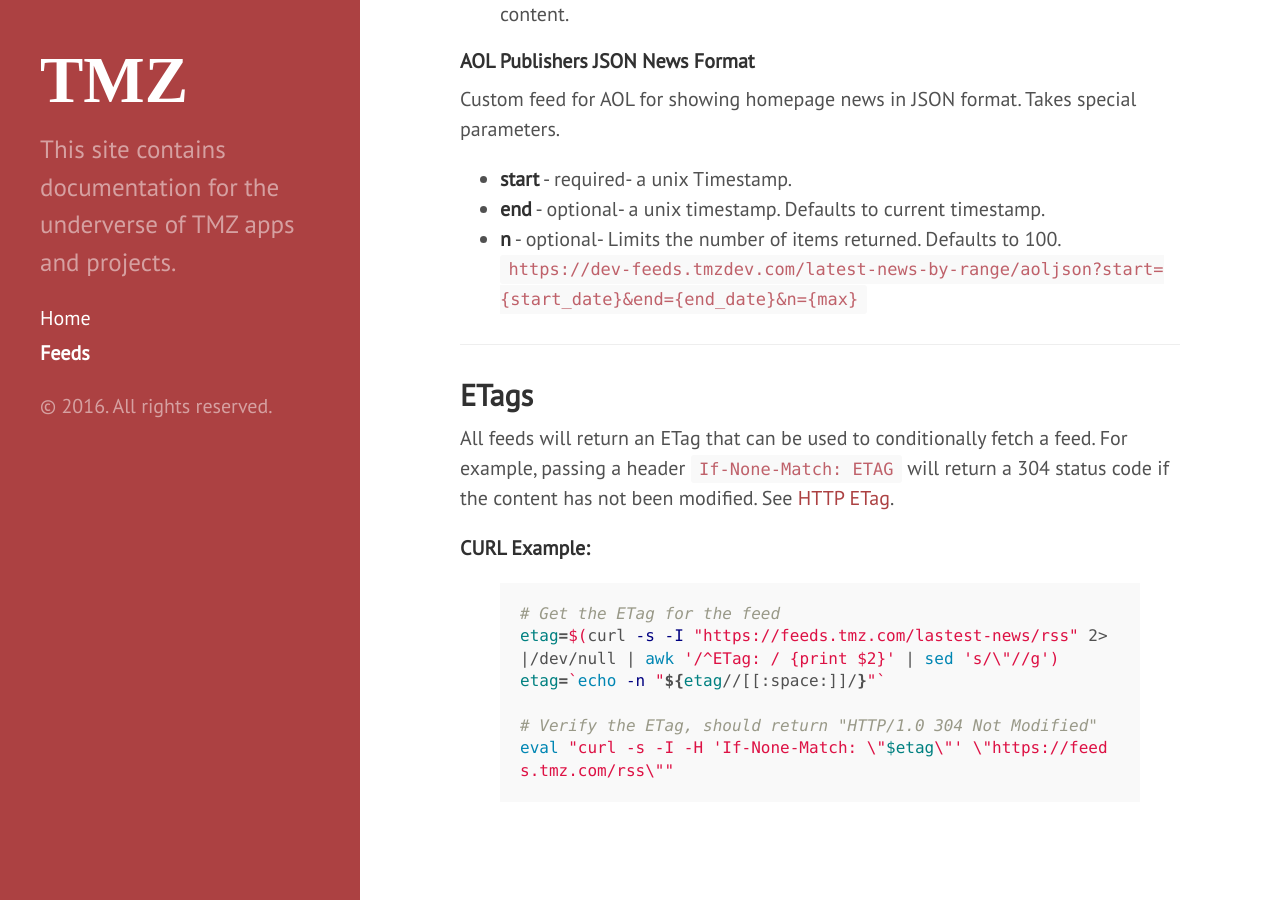
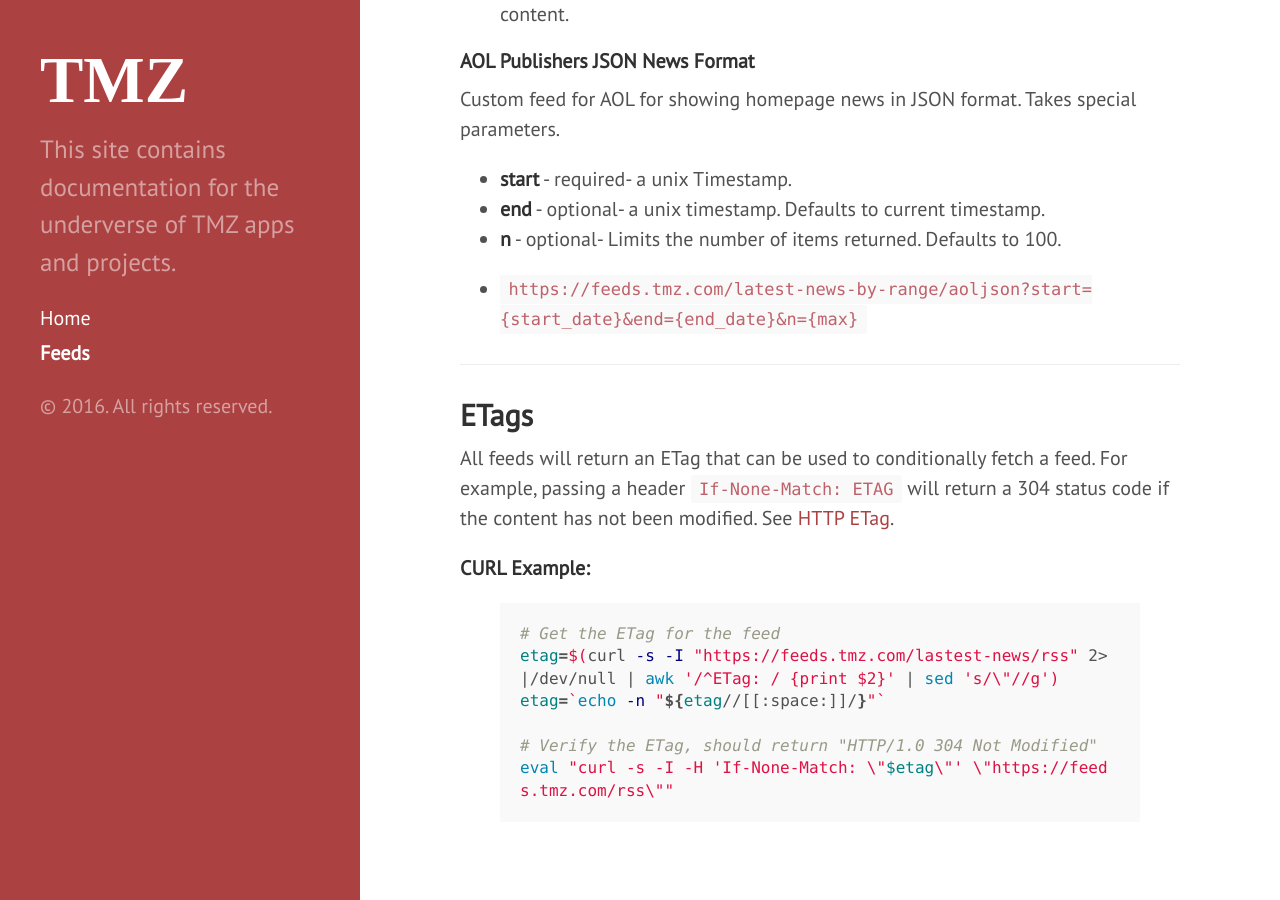
Before and after one commit to wb-docs-tmz/wb-docs-tmz.github.io, a Jekyll site: the page built from feeds.md, in a window 1280 px wide and 900 px high, scrolled down 1551 px. Built offline with Jekyll 4.4.1, drawn with Linux system fonts in a browser that asks for light colours; nearby versions of some CDN libraries; Markdown is read by kramdown in place of the engine named in the settings; some of the changed lines change nothing that is shown.

Commit message:
Issue 1 (#4)
* RE :#1 Creating first pass feeds.tmz.com content

* RE:#1 added formatting

* RE:#1 added formatting

* RE: #1 resolving conflict

```diff
--- a/feeds.md
+++ b/feeds.md
@@ -29,7 +29,6 @@
 
 
 ***
-
 
 
 ## Available Feeds
@@ -67,7 +66,8 @@
 + __start__ - required- a unix Timestamp.
 + __end__ - optional- a unix timestamp. Defaults to current timestamp.
 + __n__ - optional- Limits the number of items returned. Defaults to 100.
-`https://dev-feeds.tmzdev.com/latest-news-by-range/aoljson?start={start_date}&end={end_date}&n={max}`
+
++ `https://feeds.tmz.com/latest-news-by-range/aoljson?start={start_date}&end={end_date}&n={max}`
 
 ***
 
@@ -80,6 +80,7 @@
 been modified.  See [HTTP ETag](http://en.wikipedia.org/wiki/HTTP_ETag).
 
 __CURL Example:__
+
 {% highlight bash %}
 # Get the ETag for the feed
 etag=$(curl -s -I "https://feeds.tmz.com/lastest-news/rss" 2>|/dev/null | awk '/^ETag: / {print $2}' | sed 's/\"//g')
@@ -88,5 +89,4 @@
 # Verify the ETag, should return "HTTP/1.0 304 Not Modified"
 eval "curl -s -I -H 'If-None-Match: \"$etag\"' \"https://feeds.tmz.com/rss\""
 
-
 {% endhighlight %}
```
